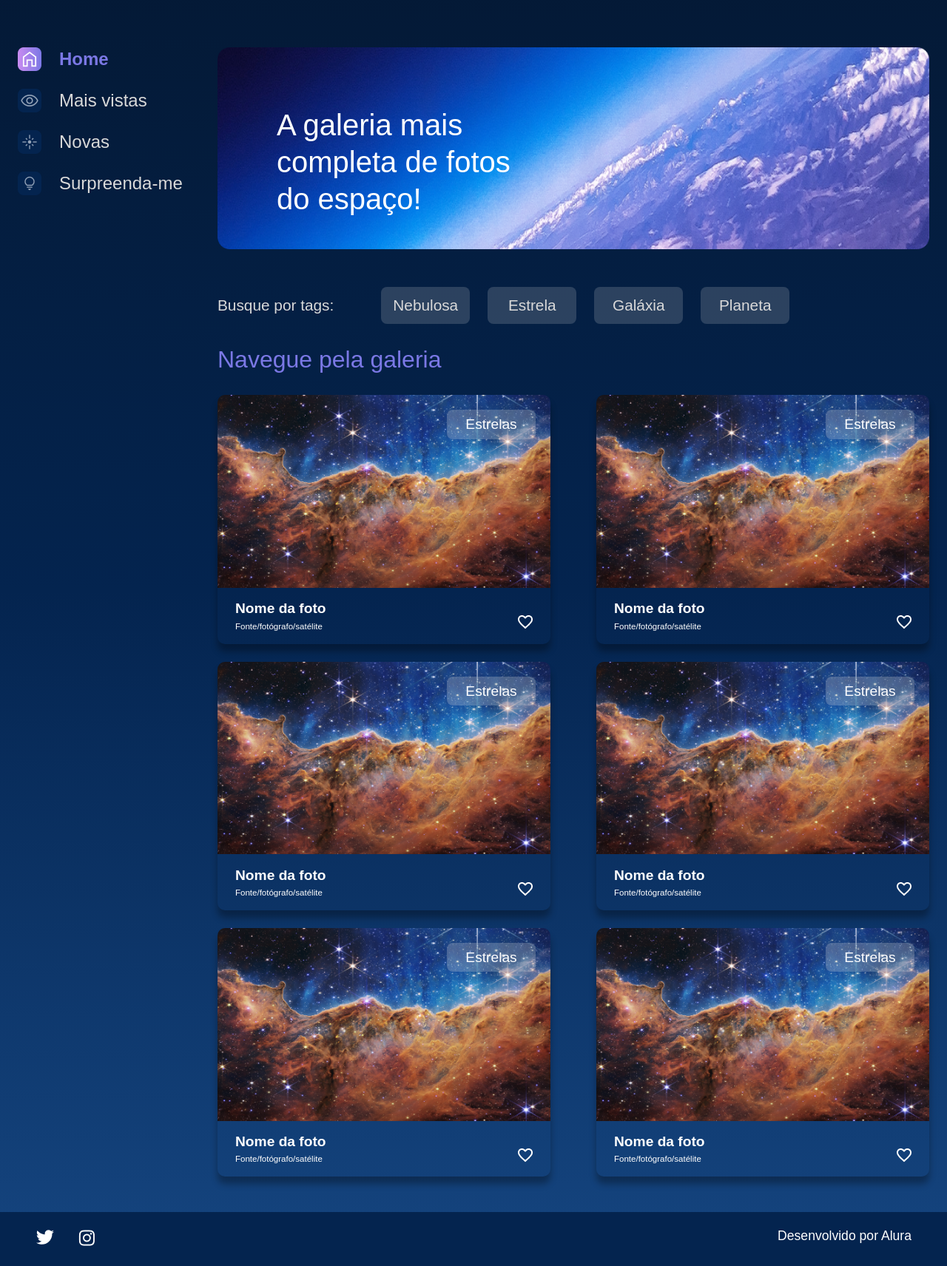
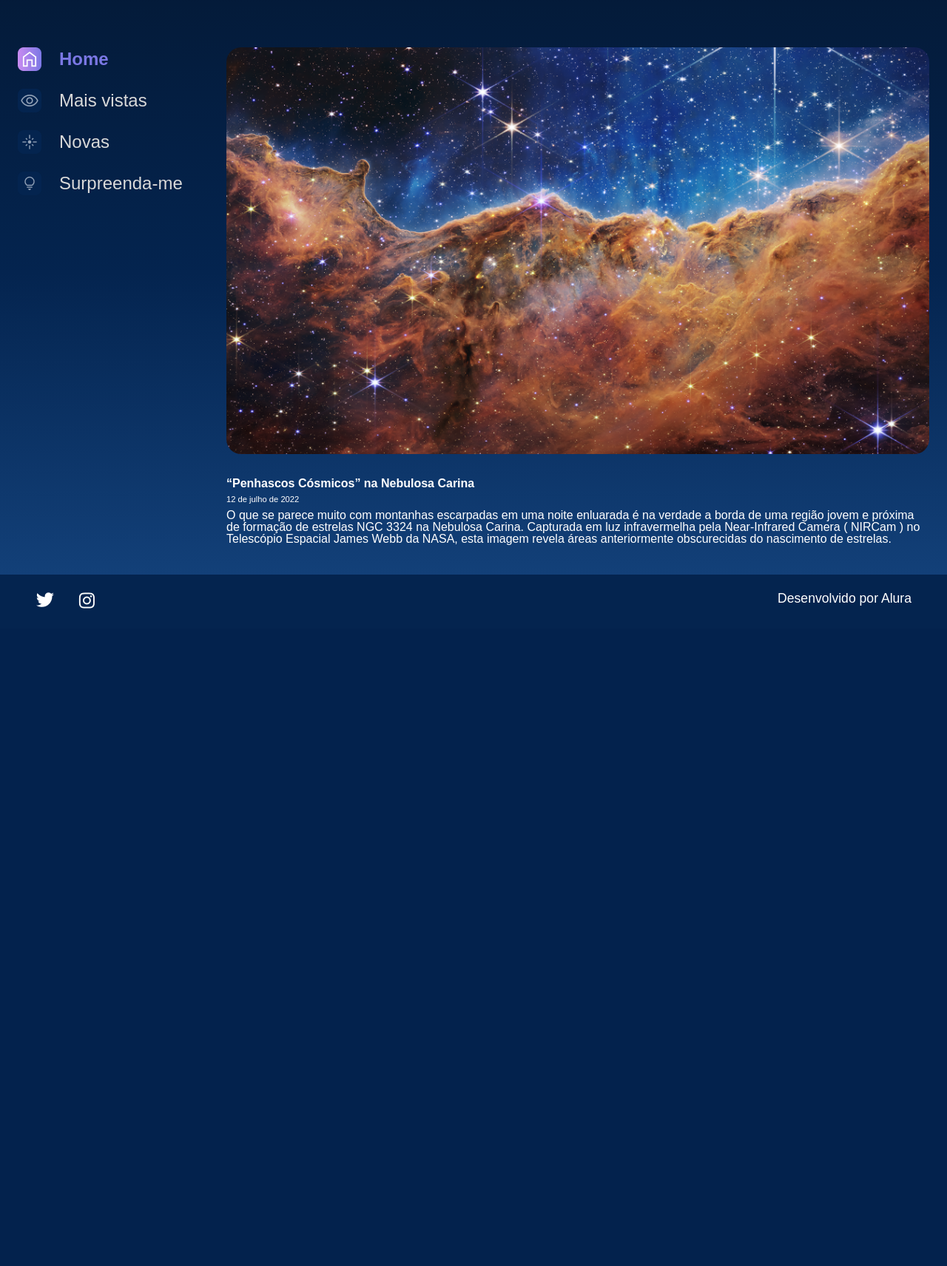
Before and after one commit to ascle/alura_space, a Django app: page /imagem/ in a window 1280 px wide. Shown: the part 114-1826 px from the top of the page at 74% size. After the commit the page ends 937 px from the top, so only its background shows below. Run offline with Django 4.2, Linux system fonts and the light colour scheme.

Commit message:
fim de curso

```diff
--- a/galeria/urls.py
+++ b/galeria/urls.py
@@ -2,6 +2,6 @@ from django.urls import path
 from galeria.views import index, imagem
 
 urlpatterns = [
-    path('', index),
-    path('imagem/', index),
+    path('', index, name='index'),
+    path('imagem/', imagem, name='imagem'),
 ]
--- /dev/null
+++ b/templates/galeria/base.html
@@ -0,0 +1,21 @@
+{% load static %}
+
+<!DOCTYPE html>
+<html lang="pt-br">
+
+<head>
+    <meta charset="UTF-8">
+    <meta http-equiv="X-UA-Compatible" content="IE=edge">
+    <meta name="viewport" content="width=device-width, initial-scale=1.0">
+    <title>Alura Space</title>
+    <link rel="preconnect" href="https://fonts.googleapis.com">
+    <link rel="preconnect" href="https://fonts.gstatic.com" crossorigin>
+    <link href="https://fonts.googleapis.com/css2?family=Poppins:wght@400;500;600&display=swap" rel="stylesheet">
+    <link rel="stylesheet" href="{% static '/styles/style.css' %}">
+</head>
+
+<body>
+    {% block content %}{% endblock %}
+    {% include 'galeria/partials/_footer.html' %}
+</body>
+</html>
--- /dev/null
+++ b/templates/galeria/imagem.html
@@ -0,0 +1,41 @@
+{% extends 'galeria/base.html' %}
+{% load static %}
+{% block content %}
+
+    <div class="pagina-inicial">
+        <header class="cabecalho">
+            <img src="{% static '/assets/logo/Logo(2).png' %}" alt="Logo da Alura Space" />
+            <div class="cabecalho__busca">
+                <div class="busca__fundo">
+                    <input class="busca__input" type="text" placeholder="O que você procura?">
+                    <img class="busca__icone" src="{% static '/assets/ícones/1x/search.png' %}" alt="ícone de search">
+                </div>
+            </div>
+        </header>
+        <main class="principal">
+            <section class="menu-lateral">
+                <nav class="menu-lateral__navegacao">
+                    <a href="{% url 'index' %}"><img src="{% static '/assets/ícones/1x/Home - ativo.png' %}"> Home</a>
+                    <a href="#"><img src="{% static '/assets/ícones/1x/Mais vistas - inativo.png' %}"> Mais vistas</a>
+                    <a href="#"><img src="{% static '/assets/ícones/1x/Novas - inativo.png' %}"> Novas</a>
+                    <a href="#"><img src="{% static '/assets/ícones/1x/Surpreenda-me - inativo.png' %}"> Surpreenda-me</a>
+                </nav>
+            </section>
+            <section class="conteudo">
+                <section class="imagem">
+                    <div class="imagem__conteudo">
+                        <img class="imagem__imagem" src="{% static '/assets/imagens/galeria/carina-nebula.png' %}">
+                        <div class="imagem__info">
+                            <div class="imagem__texto">
+                                <p class="imagem__titulo">“Penhascos Cósmicos” na Nebulosa Carina</p>
+                                <p class="imagem__descricao">12 de julho de 2022</p>
+                                <p class="imagem__texto">O que se parece muito com montanhas escarpadas em uma noite enluarada é na verdade a borda de uma região jovem e próxima de formação de estrelas NGC 3324 na Nebulosa Carina. Capturada em luz infravermelha pela Near-Infrared Camera ( NIRCam ) no Telescópio Espacial James Webb da NASA, esta imagem revela áreas anteriormente obscurecidas do nascimento de estrelas.</p>
+                            </div>
+                        </div>
+                    </div>
+                </section>
+            </section>
+        </main>
+    </div>
+
+{% endblock %}
--- a/templates/galeria/index.html
+++ b/templates/galeria/index.html
@@ -1,20 +1,7 @@
+{% extends 'galeria/base.html' %}
 {% load static %}
+{% block content %}
 
-<!DOCTYPE html>
-<html lang="pt-br">
-
-<head>
-    <meta charset="UTF-8">
-    <meta http-equiv="X-UA-Compatible" content="IE=edge">
-    <meta name="viewport" content="width=device-width, initial-scale=1.0">
-    <title>Alura Space</title>
-    <link rel="preconnect" href="https://fonts.googleapis.com">
-    <link rel="preconnect" href="https://fonts.gstatic.com" crossorigin>
-    <link href="https://fonts.googleapis.com/css2?family=Poppins:wght@400;500;600&display=swap" rel="stylesheet">
-    <link rel="stylesheet" href="{% static '/styles/style.css' %}">
-</head>
-
-<body>
     <div class="pagina-inicial">
         <header class="cabecalho">
             <img src="{% static '/assets/logo/Logo(2).png' %}" alt="Logo da Alura Space" />
@@ -53,7 +40,7 @@
                         <h2 class="cards__titulo">Navegue pela galeria</h2>
                         <ul class="cards__lista">
                             <li class="card">
-                                <a href="imagem.html">
+                                <a href="{% url 'imagem' %}">
                                     <img class="card__imagem" src="{% static '/assets/imagens/galeria/carina-nebula.png' %}" alt="foto">
                                 </a>
                                 <span class="card__tag">Estrelas</span>
@@ -68,7 +55,7 @@
                                 </div>
                             </li>
                             <li class="card">
-                                <a href="imagem.html">
+                                <a href="{% url 'imagem' %}">
                                     <img class="card__imagem" src="{% static '/assets/imagens/galeria/carina-nebula.png' %}" alt="foto">
                                 </a>
                                 <span class="card__tag">Estrelas</span>
@@ -83,7 +70,7 @@
                                 </div>
                             </li>
                             <li class="card">
-                                <a href="imagem.html">
+                                <a href="{% url 'imagem' %}">
                                     <img class="card__imagem" src="{% static '/assets/imagens/galeria/carina-nebula.png' %}" alt="foto">
                                 </a>
                                 <span class="card__tag">Estrelas</span>
@@ -98,7 +85,7 @@
                                 </div>
                             </li>
                             <li class="card">
-                                <a href="imagem.html">
+                                <a href="{% url 'imagem' %}">
                                     <img class="card__imagem" src="{% static '/assets/imagens/galeria/carina-nebula.png' %}" alt="foto">
                                 </a>
                                 <span class="card__tag">Estrelas</span>
@@ -113,7 +100,7 @@
                                 </div>
                             </li>
                             <li class="card">
-                                <a href="imagem.html">
+                                <a href="{% url 'imagem' %}">
                                     <img class="card__imagem" src="{% static '/assets/imagens/galeria/carina-nebula.png' %}" alt="foto">
                                 </a>
                                 <span class="card__tag">Estrelas</span>
@@ -128,7 +115,7 @@
                                 </div>
                             </li>
                             <li class="card">
-                                <a href="imagem.html">
+                                <a href="{% url 'imagem' %}">
                                     <img class="card__imagem" src="{% static '/assets/imagens/galeria/carina-nebula.png' %}" alt="foto">
                                 </a>
                                 <span class="card__tag">Estrelas</span>
@@ -148,17 +135,5 @@
             </section>
         </main>
     </div>
-    <footer class="rodape">
-        <div class="rodape__icones">
-            <a href="https://twitter.com/AluraOnline" target=”_blank” >
-                <img src="{% static '/assets/ícones/1x/twitter.png' %}" alt="ícone twitter">
-            </a>
-            <a href="https://www.instagram.com/aluraonline/" target=”_blank” >
-                <img src="{% static '/assets/ícones/1x/instagram.png' %}" alt="ícone instagram">
-            </a>
-        </div>
-        <p class="rodape__texto">Desenvolvido por Alura</p>
-    </footer>
-</body>
 
-</html>
+    {% endblock %}
--- /dev/null
+++ b/templates/galeria/partials/_footer.html
@@ -0,0 +1,13 @@
+{% load static %}
+
+<footer class="rodape">
+    <div class="rodape__icones">
+        <a href="https://twitter.com/AluraOnline" target=”_blank” >
+            <img src="{% static '/assets/ícones/1x/twitter.png' %}" alt="ícone twitter">
+        </a>
+        <a href="https://www.instagram.com/aluraonline/" target=”_blank” >
+            <img src="{% static '/assets/ícones/1x/instagram.png' %}" alt="ícone instagram">
+        </a>
+    </div>
+    <p class="rodape__texto">Desenvolvido por Alura</p>
+</footer>
```
